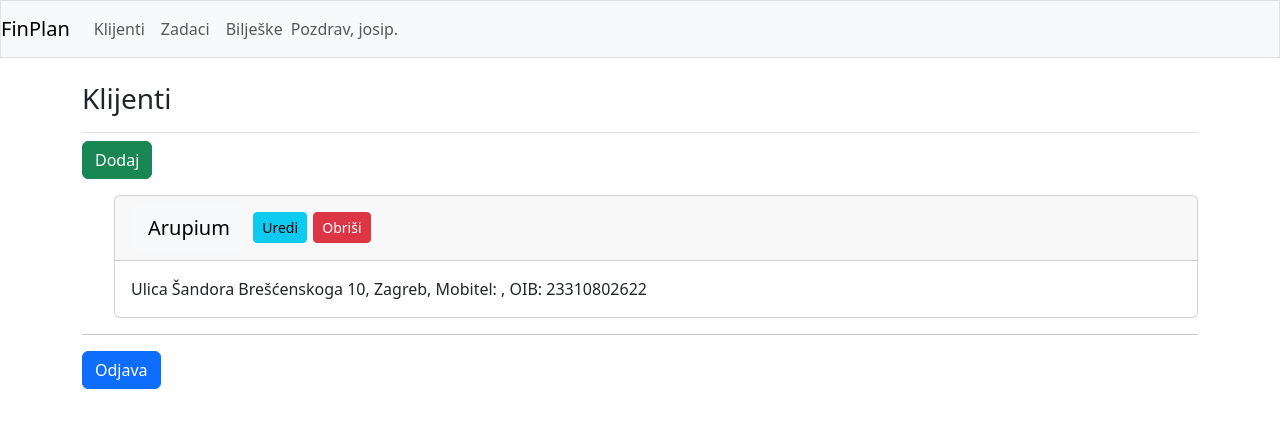
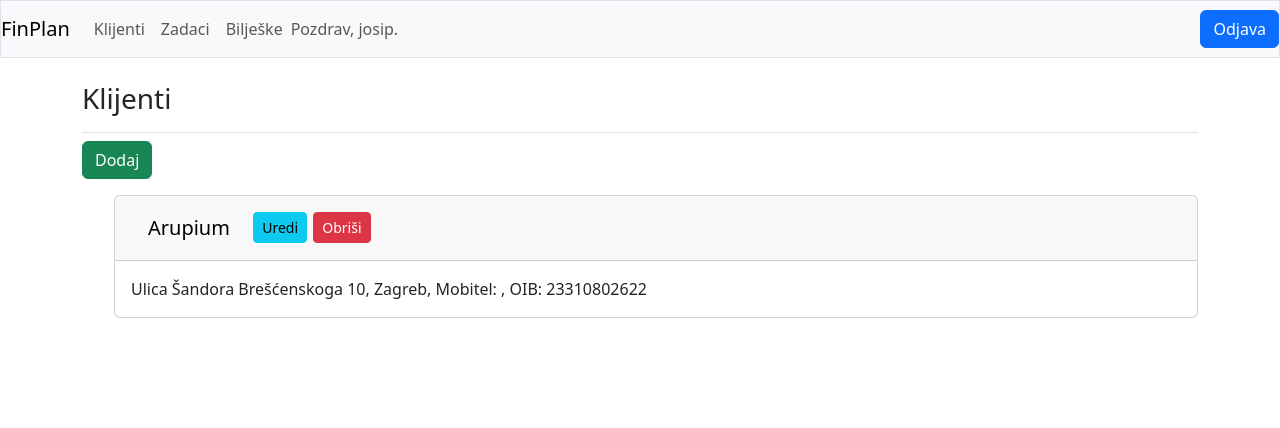
Before and after one commit to JosipOreskovic/fin-plan, a Django app: page /clients in a window 1280 px wide. Shown: the top 428 px of the page. Run offline with Django 5.2, Linux system fonts and the light colour scheme; a user stored in the database is signed in; data comes from the database, SQL or seed files in the repository; both versions use the stored data as it was after the commit; some libraries are stand-ins or nearby versions.

Commit message:
PRijava/Odjava buttons fixed

```diff
--- a/fin_plan_app/templates/fin_plan_app/base.html
+++ b/fin_plan_app/templates/fin_plan_app/base.html
@@ -37,35 +37,44 @@
 				  <a class="nav-link" href="{% url 'fin_plan_app:notes'%}">
 					  Bilješke</a></li>
 		  </ul>
-		  <ul class="navbar-nav ml-auto">
+
 			  {% if user.is_authenticated %}
+			  <ul class="navbar-nav ml-auto">
 				<li class="nav-item">
 					<span class="navbar-text">Pozdrav, {{ user.username }}.</span>
 				</li>
+			  </ul>
 			  {% else %}
-			  	<li class="nav-item">
-					<a class="nav-link" href="{% url 'users:register' %}">Registracija</a></li>
-			    <li class="nav-item">
-					<a class="nav-link" href="{% url 'users:login' %}">Prijava</a></li>
+<!--			  <ul class="navbar-nav ml-auto"> -->
+<!--			  	<li class="nav-item"> -->
+<!--				<a class="nav-link" href="{% url 'users:register' %}">Registracija</a></li> -->
+
 			  {% endif %}
 		  </ul>
-
 	  </div>
+	  {% if user.is_authenticated %}
+	  <div class="ml-auto">
+		<form action="{% url 'users:logout' %}" method='post'>
+		  {% csrf_token %}
+		  <button type="submit" class="btn btn-primary">Odjava</button>
+		</form>
+	  </div>
+	  {% else %}
+	  <div class="ml-auto">
+		<form action="{% url 'users:login' %}" method='post'>
+			{% csrf_token %}
+			<button type="submit" class="btn btn-primary">Prijava</button>
+		</form>
+	  </div>
+	{% endif %}
   </nav>
 
   <main role="main" class="container">
 	  <div class="pb-2 mb-2 border-bottom">
 		  {% block page_header %}{% endblock page_header %}
 	  </div>
-	  <div>
+	  <div></div>
 		  {% block content %}{% endblock content %}
-		  {% if user.is_authenticated %}
-			<hr />
-			<form action="{% url 'users:logout' %}" method='post'>
-			{% csrf_token %}
-			<button type="submit" class="btn btn-primary">Odjava</button>
-			</form>
-		  {% endif %}
 	  </div>
   </main>
 
```
Also changed, not shown: db.sqlite3.
